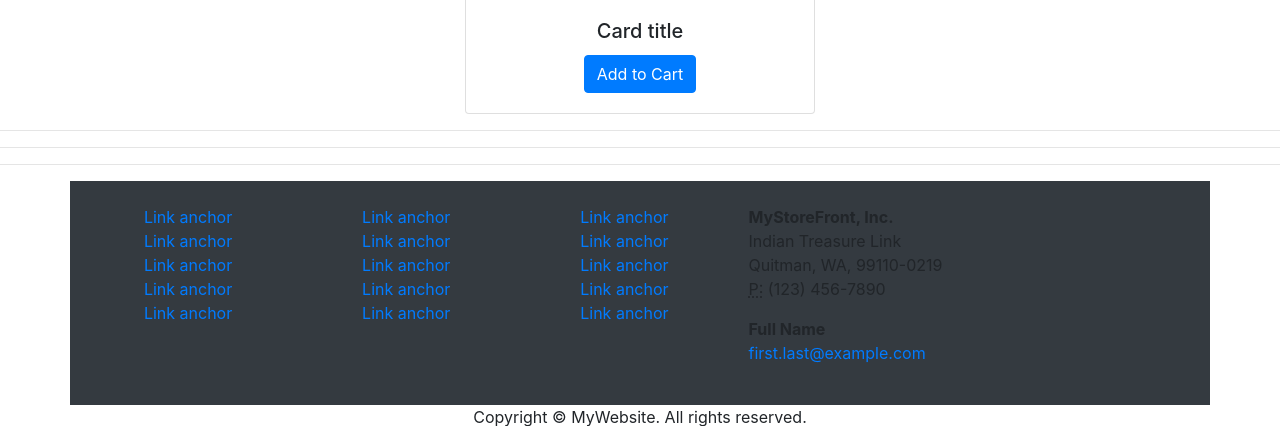
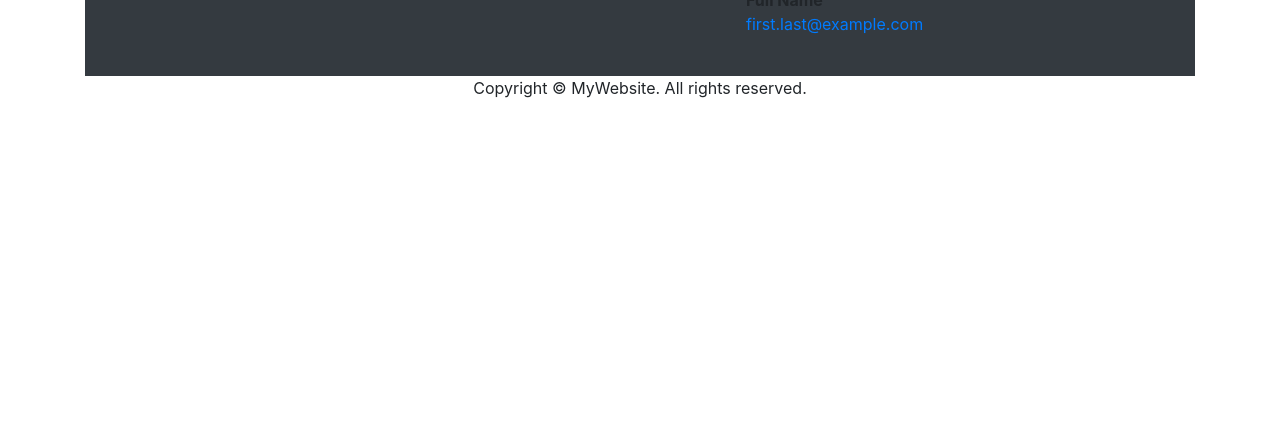
Before and after one commit to rafikli/projetofinal, a Flask app: template templates/main_arrumado.html in a window 1280 px wide. Shown: the part 1085-1511 px from the top of the page. After the commit the page ends 1183 px from the top, so only its background shows below. Run offline with Flask 2, Linux system fonts and the light colour scheme; the template is opened without the code that fills it, so the values that code supplies are empty; some libraries are stand-ins or nearby versions.

Commit message:
sensores

```diff
--- a/templates/main_arrumado.html
+++ b/templates/main_arrumado.html
@@ -131,21 +131,9 @@
           </div>
         </div>
       </div>
-      <div class="row text-center mt-4">
-        <div class="col-md-4 pb-1 pb-md-0"> </div>
-        <div class="col-md-4 pb-1 pb-md-0">
-          <div class="card">
-            <img class="card-img-top" src="../Documents/images/400X200.gif" alt="Card image cap">
-            <div class="card-body">
-              <h5 class="card-title">Card title</h5>
-<a href="#" class="btn btn-primary">Add to Cart</a>
-            </div>
-          </div>
-        </div>
-        <div class="col-md-4 pb-1 pb-md-0"> </div>
-      </div>
-    </div>
-    <hr>
+<hr>
+<hr>
+<h2 class="text-center">SENSORES</h2>
 <hr>
 <hr>
     <div class="container text-white bg-dark p-4">
```
